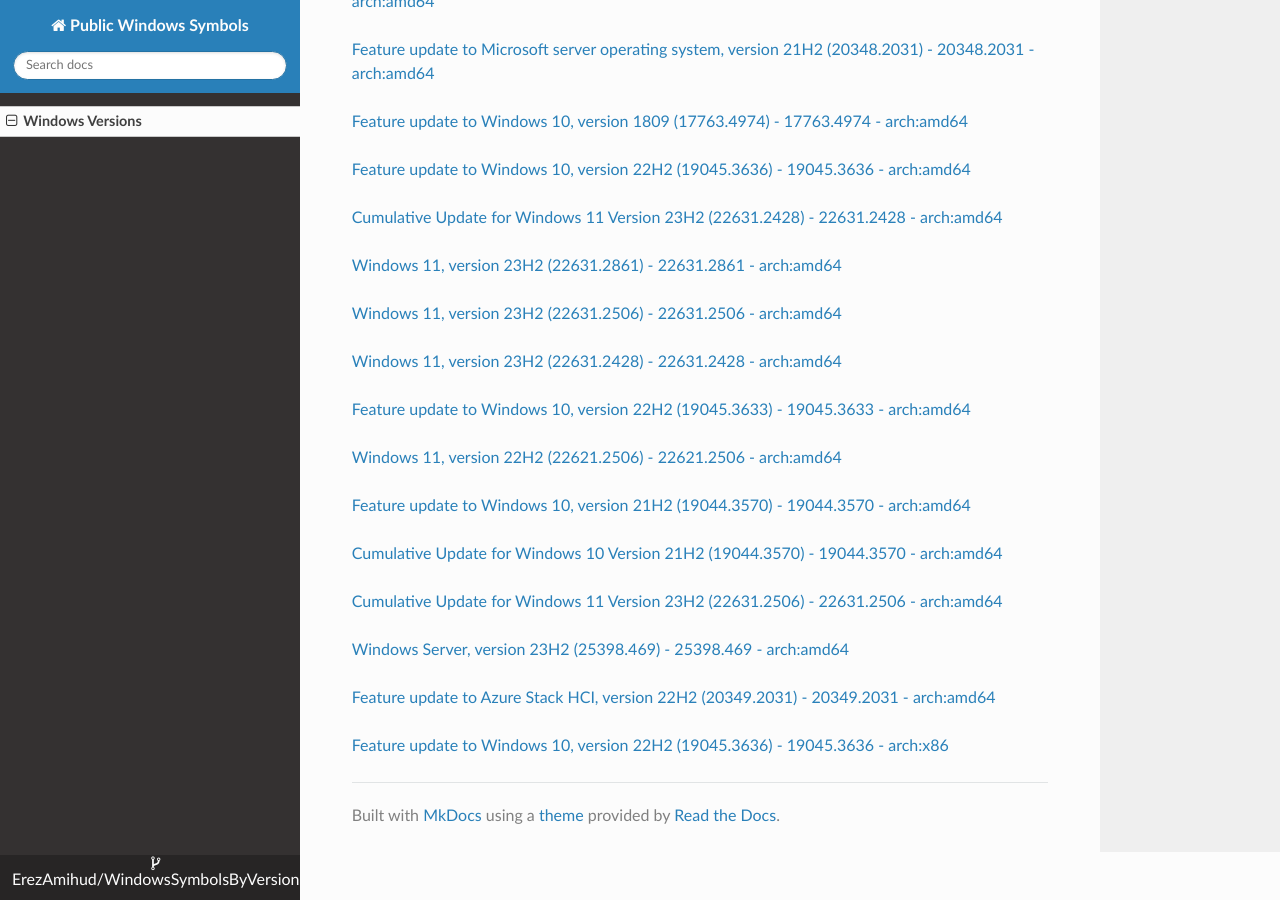
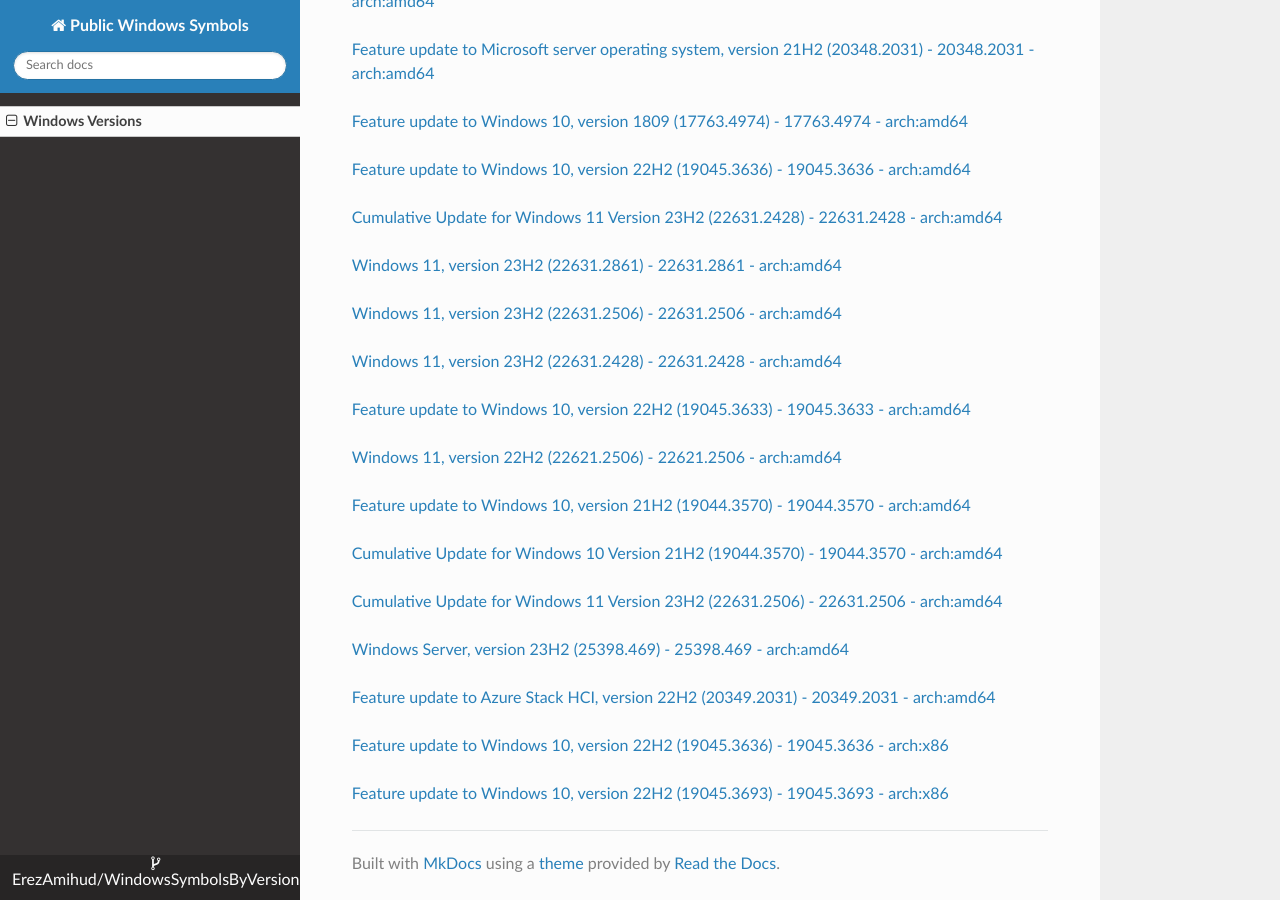
Before and after one commit to ErezAmihud/WindowsSymbolsByVersion, an MkDocs documentation site: the page built from docs/index.md, in a window 1280 px wide and 900 px high, scrolled down 22085 px. Built offline with MkDocs 1.6.1, drawn with Linux system fonts in a browser that asks for light colours; nearby versions of some CDN libraries.

Commit message:
Automated commit, add manifest for 1f4580cd-5bf1-4662-a723-f7dccf3bbb91

```diff
--- a/docs/index.md
+++ b/docs/index.md
@@ -1237,3 +1237,6 @@
 
 
 [Feature update to Windows 10, version 22H2 (19045.3636) - 19045.3636 - arch:x86](https://github.com/ErezAmihud/WindowsSymbolsByVersion/blob/main/manifests/7d08d67e-d6ef-42a2-ac1e-3c60e4f34dcd.manifest)
+
+
+[Feature update to Windows 10, version 22H2 (19045.3693) - 19045.3693 - arch:x86](https://github.com/ErezAmihud/WindowsSymbolsByVersion/blob/main/manifests/1f4580cd-5bf1-4662-a723-f7dccf3bbb91.manifest)
```
Also changed, not shown: process_builds.json (+1 -1 lines), 1 other file.
